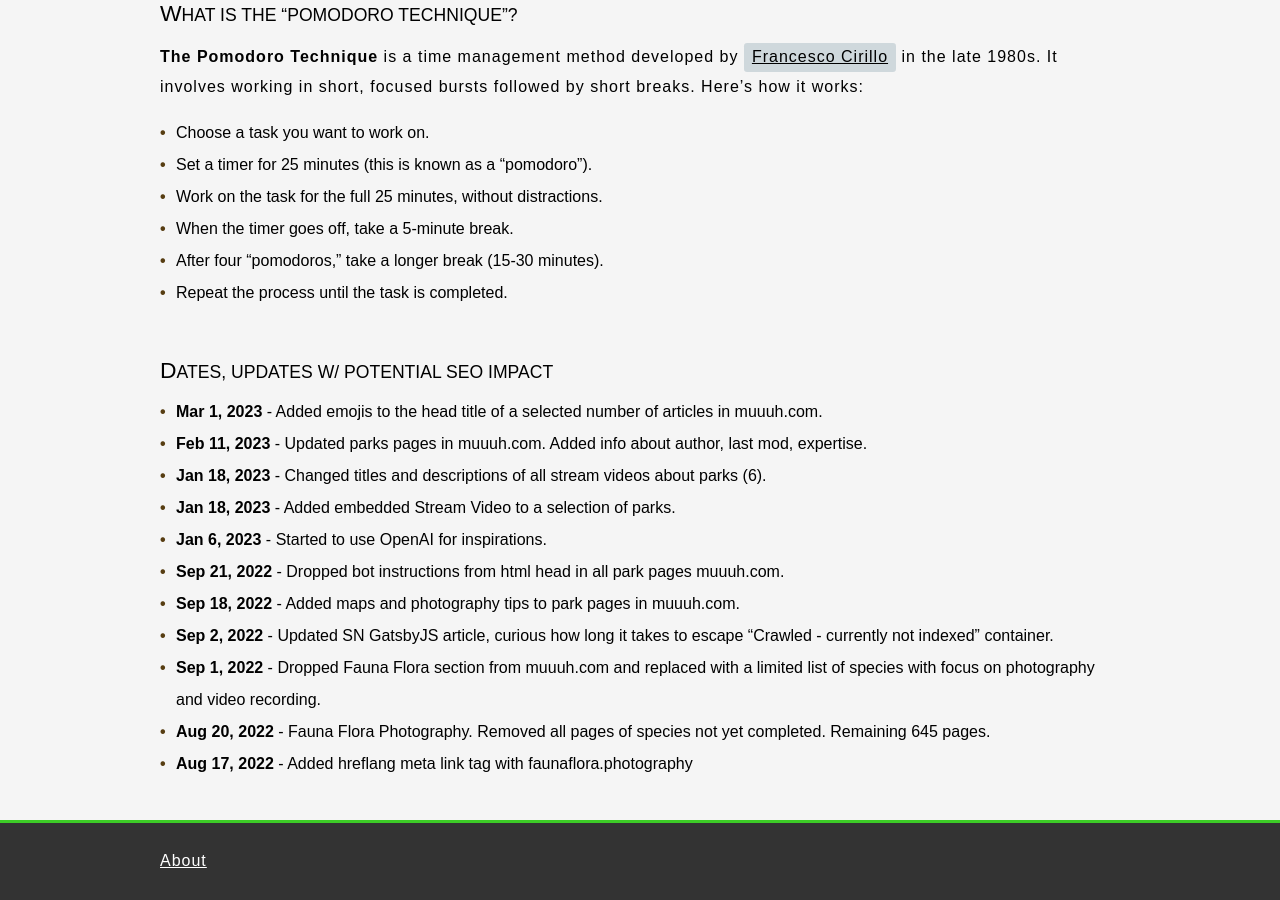
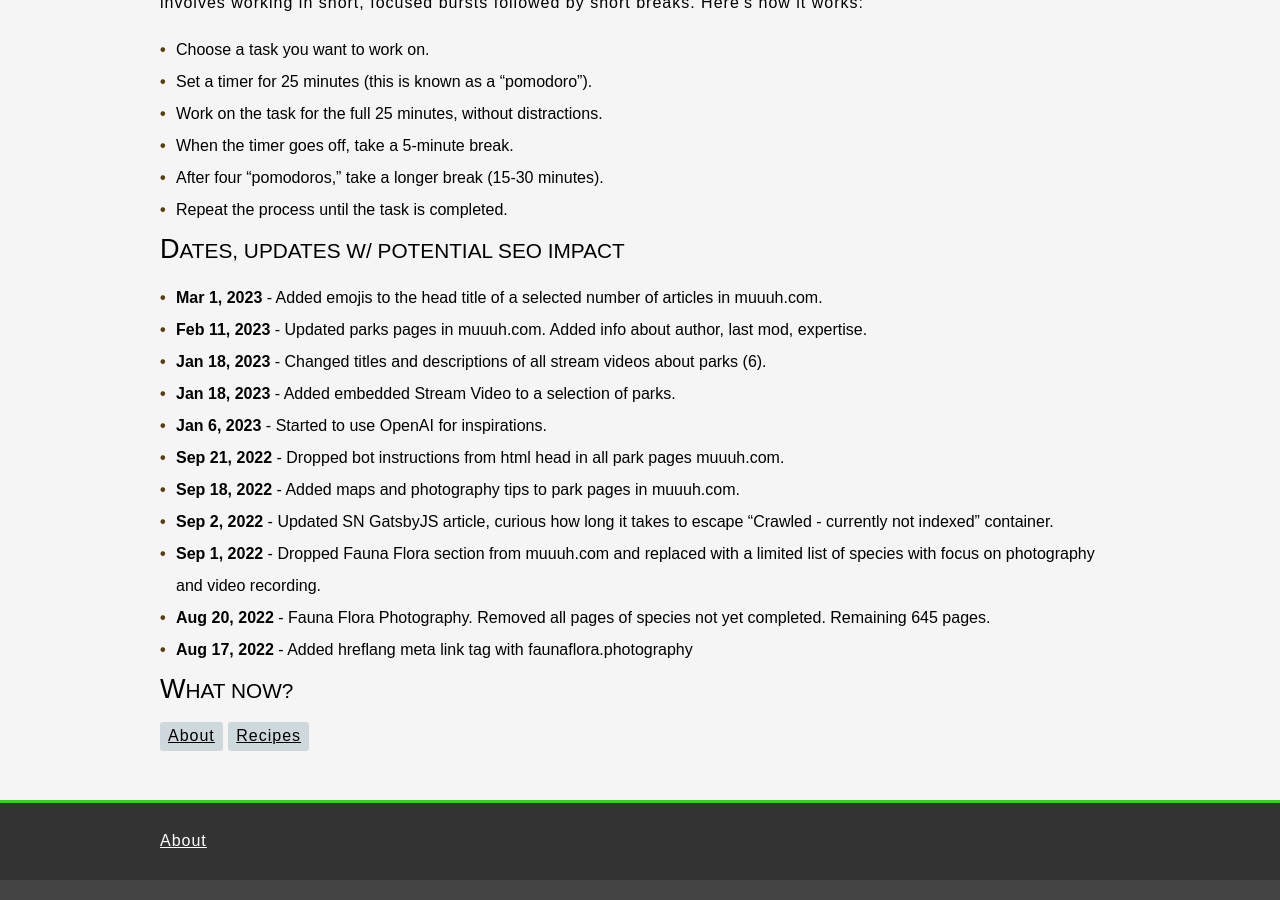
Before and after one commit to KHMuller/khmuller.github.io, a Jekyll site: the page built from index.md, in a window 1280 px wide and 900 px high, scrolled down 1003 px. Built offline with Jekyll 4.4.1, drawn with Linux system fonts in a browser that asks for light colours.

Commit message:
Added a Page

```diff
--- a/index.md
+++ b/index.md
@@ -5,19 +5,19 @@ layout: default
 canonical: https://khmuller.github.io
 ---
 
-## Personal Website
+# Personal Website
 
 Used as sandbox to prepare new content which, once finished, will be published in one of my websites listed below. Also, testing content maintenance with markdown files and github pages.
 
 {: .enhanced}
 Excited about extending Muuuh's collections of photos and videos with field sound recordings!
 
-### AI vs Humans
+## AI vs Humans
 Not sure how but I got access to ChatGPT and exploring it. Puzzled how an algorithm can discriminate between an AI or a human answers a question. Google claims that AI generated content performs worse than content generated by humans. I have serious doubt that Google, indeed, is able to discriminate between AI vs Human generated content which questions Google's ability to favor content created by humans.
 
 ChatGPT: "I apologize for the confusion and any inaccuracies in my previous responses. You are correct that Catharus ustulatus is Swainson's Thrush, and that the Hermit Thrush (Catharus guttatus) is also known as the Dwarf Thrush. I am a machine learning model and I can make mistakes." - **Be aware that ChatGPT doesn't get right the facts**!
 
-### Websites &amp; YouTube Channels
+## Websites &amp; YouTube Channels
 
 - [Muuuh Wildlife Photography](https://muuuh.com "Muuuh Wildlife Photography") - About wildlife photography and video recordings.
 - [Fauna Flora Photography](https://faunaflora.photography "Fauna Flora Photography") - A collection of information about species observed in the Montreal area.
@@ -28,7 +28,7 @@ ChatGPT: "I apologize for the confusion and any inaccuracies in my previous resp
 - [Muuuh on Youtube](https://youtube.com/@Muuuh "Muuuh Wildlife Photography") - Videos about animal behavior and nature documentaries
 - [KarlHeinzMuller (YT)](https://youtube.com/@KarlHeinzMuller "Karl-Heinz Müller") - Experimental platform
 
-### What is the "Pomodoro Technique"?
+## What is the "Pomodoro Technique"?
 
 **The Pomodoro Technique** is a time management method developed by [Francesco Cirillo](https://francescocirillo.com/) in the late 1980s. It involves working in short, focused bursts followed by short breaks. Here's how it works:
 
@@ -39,7 +39,7 @@ ChatGPT: "I apologize for the confusion and any inaccuracies in my previous resp
 - After four "pomodoros," take a longer break (15-30 minutes).
 - Repeat the process until the task is completed.
 
-### Dates, Updates w/ Potential SEO Impact
+## Dates, Updates w/ Potential SEO Impact
 
 - **Mar  1, 2023** - Added emojis to the head title of a selected number of articles in muuuh.com.
 - **Feb 11, 2023** - Updated parks pages in muuuh.com. Added info about author, last mod, expertise.
@@ -52,3 +52,8 @@ ChatGPT: "I apologize for the confusion and any inaccuracies in my previous resp
 - **Sep  1, 2022** - Dropped Fauna Flora section from muuuh.com and replaced with a limited list of species with focus on photography and video recording.
 - **Aug 20, 2022** - Fauna Flora Photography. Removed all pages of species not yet completed. Remaining 645 pages.
 - **Aug 17, 2022** - Added hreflang meta link tag with faunaflora.photography
+
+## What Now?
+
+[About](/about/ "About")
+[Recipes](/recipes/ "Recipes")
```
Also changed, not shown: recipes/index.md (added, +27 -0 lines).
